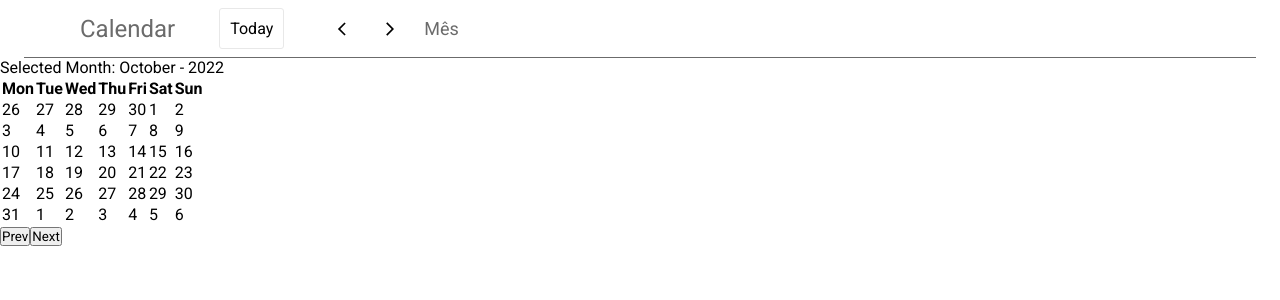
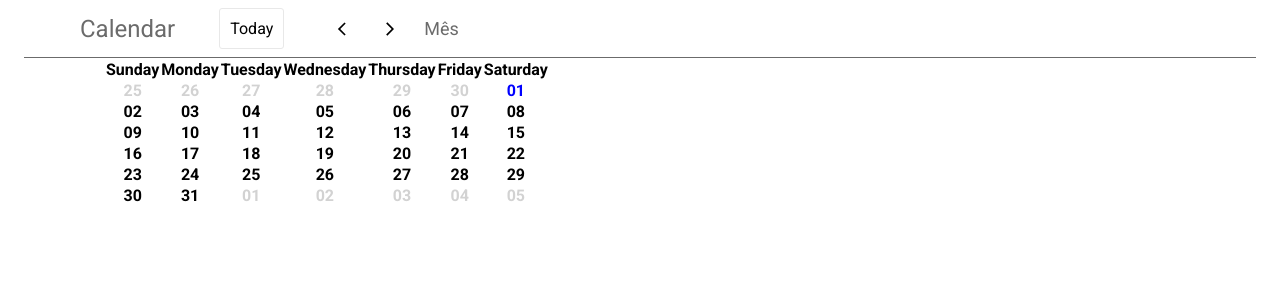
Before and after one commit to YasminCastro/calendar-front, a Next.js app: page / in a window 1280 px wide. Shown: the top 300 px of the page. Built offline with nearby package versions, Linux system fonts and the light colour scheme.

Commit message:
feat: new calendar

```diff
--- a/src/components/Calendar/index.tsx
+++ b/src/components/Calendar/index.tsx
@@ -4,7 +4,9 @@ import useCalendarOld from "../../hooks/useCalendarOld";
 import { useCalendar } from "../../providers/calendarProvider";
 
 const Calendar = () => {
-  const {} = useCalendar();
+  // console.log("OLD ->", old);
+  // console.log("NEW ->", newTeste);
+
   const {
     calendarRows,
     selectedDate,
--- /dev/null
+++ b/src/components/Calendar2/index.tsx
@@ -0,0 +1,77 @@
+import moment from "moment";
+import React from "react";
+
+import { useCalendar } from "../../providers/calendarProvider";
+import { DayButton, MonthContainer } from "./styles";
+
+const weekDays = [
+  "Sunday",
+  "Monday",
+  "Tuesday",
+  "Wednesday",
+  "Thursday",
+  "Friday",
+  "Saturday",
+];
+
+const Calendar = () => {
+  const { calendar, selectedDate } = useCalendar();
+
+  const dateClickHandler = (date: any) => {
+    console.log(date);
+  };
+
+  const selectedMonth = moment(selectedDate).format("MM");
+  const today = moment(selectedDate).format("DD-MM-YYYY");
+
+  return (
+    <MonthContainer>
+      <table>
+        <thead>
+          <tr>
+            {weekDays.map((day: any) => (
+              <th key={day}>{day}</th>
+            ))}
+          </tr>
+        </thead>
+
+        <tbody>
+          {calendar.map((week: any) => {
+            return (
+              <tr>
+                {week.days.map((dayObject: any) => {
+                  const day = moment(dayObject).format("DD");
+                  const month = moment(dayObject).format("MM");
+                  const fullDate = moment(dayObject).format("DD-MM-YYYY");
+
+                  const isThisMonth =
+                    month === selectedMonth ? "this-month" : "other-month";
+
+                  const isToday = fullDate === today ? "today" : "not-today";
+
+                  return (
+                    <th
+                      className={`${isThisMonth} ${isToday}`}
+                      key={`${day}-${month}`}
+                    >
+                      <DayButton
+                        onClick={(e) => {
+                          dateClickHandler(e.currentTarget.value);
+                        }}
+                        value={fullDate}
+                      >
+                        {day}
+                      </DayButton>
+                    </th>
+                  );
+                })}
+              </tr>
+            );
+          })}
+        </tbody>
+      </table>
+    </MonthContainer>
+  );
+};
+
+export default Calendar;
--- /dev/null
+++ b/src/components/Calendar2/styles.ts
@@ -0,0 +1,27 @@
+import styled from "styled-components";
+import { colors } from "../../styles/GlobalStyles";
+
+export const MonthContainer = styled.div`
+  margin: 0px 104px;
+
+  display: grid;
+  grid-template-columns: repeat(7, 1fr);
+
+  .other-month {
+    color: ${colors.grey100};
+  }
+
+  .today {
+    color: blue;
+  }
+`;
+
+export const DayButton = styled.button`
+  background: none;
+  color: inherit;
+  border: none;
+  padding: 0;
+  font: inherit;
+  cursor: pointer;
+  outline: inherit;
+`;
--- a/src/hooks/useCalendarOld.ts
+++ b/src/hooks/useCalendarOld.ts
@@ -29,20 +29,25 @@ const useCalendar = (daysShort = daysShortArr, monthNames = monthNamesArr) => {
     selectedDate.getMonth() + 1,
     0
   );
+
   const prevMonthLastDate = new Date(
     selectedDate.getFullYear(),
     selectedDate.getMonth(),
     0
   );
   const daysInMonth = selectedMonthLastDate.getDate();
+
   const firstDayInMonth = new Date(
     selectedDate.getFullYear(),
     selectedDate.getMonth(),
     1
   ).getDay();
+
   const startingPoint = daysInWeek.indexOf(firstDayInMonth) + 1;
+
   let prevMonthStartingPoint =
     prevMonthLastDate.getDate() - daysInWeek.indexOf(firstDayInMonth) + 1;
+
   let currentMonthCounter = 1;
   let nextMonthCounter = 1;
   const rows = 6;
@@ -132,7 +137,12 @@ const useCalendar = (daysShort = daysShortArr, monthNames = monthNamesArr) => {
         new Date(prevValue.getFullYear(), prevValue.getMonth() + 1, 1)
     );
   };
-
+  console
+    .log
+    // calendarRows
+    // getPrevMonth
+    // getNextMonth
+    ();
   return {
     daysShort,
     monthNames,
--- a/src/pages/_app.tsx
+++ b/src/pages/_app.tsx
@@ -1,11 +1,14 @@
 import type { AppProps } from "next/app";
+import { CalendarProvider } from "../providers/calendarProvider";
 import GlobalStyles from "../styles/GlobalStyles";
 
 function MyApp({ Component, pageProps }: AppProps) {
   return (
     <>
       <GlobalStyles />
-      <Component {...pageProps} />{" "}
+      <CalendarProvider>
+        <Component {...pageProps} />{" "}
+      </CalendarProvider>
     </>
   );
 }
--- a/src/pages/index.tsx
+++ b/src/pages/index.tsx
@@ -1,11 +1,12 @@
 import Calendar from "../components/Calendar";
+import Calendar2 from "../components/Calendar2";
 import Header from "../components/Header";
 
 export default function Home() {
   return (
     <>
       <Header />
-      <Calendar />
+      <Calendar2 />
     </>
   );
 }
--- a/src/providers/calendarProvider.tsx
+++ b/src/providers/calendarProvider.tsx
@@ -1,17 +1,58 @@
 import "moment/locale/pt-br";
 import moment from "moment";
-import React, { createContext, useContext, useMemo } from "react";
+import React, {
+  createContext,
+  useContext,
+  useEffect,
+  useMemo,
+  useState,
+} from "react";
 
-const CalendarContext = createContext({});
+interface IValue {
+  selectedDate: any;
+  setSelectedDate: React.Dispatch<React.SetStateAction<any>>;
+  calendar: any[];
+  setCalendar: React.Dispatch<React.SetStateAction<any[]>>;
+  today: any;
+}
 
-const monthNames = moment().calendar();
+const CalendarContext = createContext({} as IValue);
 
-export const CalenderProvider: React.FC<{ children?: React.ReactNode }> = ({
+export const CalendarProvider: React.FC<{ children?: React.ReactNode }> = ({
   children,
 }) => {
-  console.log("monthNames", monthNames);
+  const todayDate = moment();
+  const [selectedDate, setSelectedDate] = useState(todayDate);
+  const [today, setToday] = useState(todayDate);
+  const [calendar, setCalendar] = useState([] as any[]);
 
-  const value = useMemo(() => ({}), []);
+  useEffect(() => {
+    const calendarArray = [];
+    const startDay = selectedDate.clone().startOf("month").startOf("week");
+    const endDay = selectedDate.clone().endOf("month").endOf("week");
+
+    let date = startDay.clone().subtract(1, "day");
+
+    while (date.isBefore(endDay, "day"))
+      calendarArray.push({
+        days: Array(7)
+          .fill(0)
+          .map(() => date.add(1, "day").clone()),
+      });
+
+    setCalendar(calendarArray);
+  }, [selectedDate]);
+
+  const value = useMemo(
+    () => ({
+      selectedDate,
+      setSelectedDate,
+      calendar,
+      setCalendar,
+      today,
+    }),
+    [selectedDate, setSelectedDate, calendar, setCalendar, today]
+  );
 
   return (
     <CalendarContext.Provider value={value}>
```
